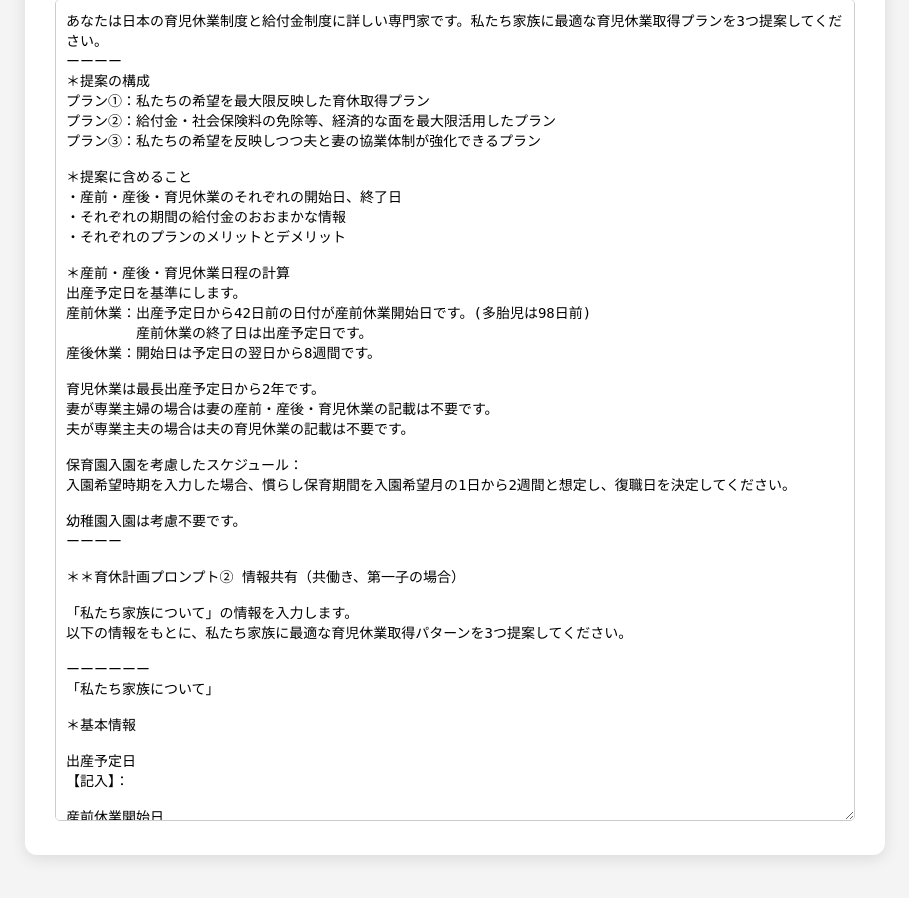
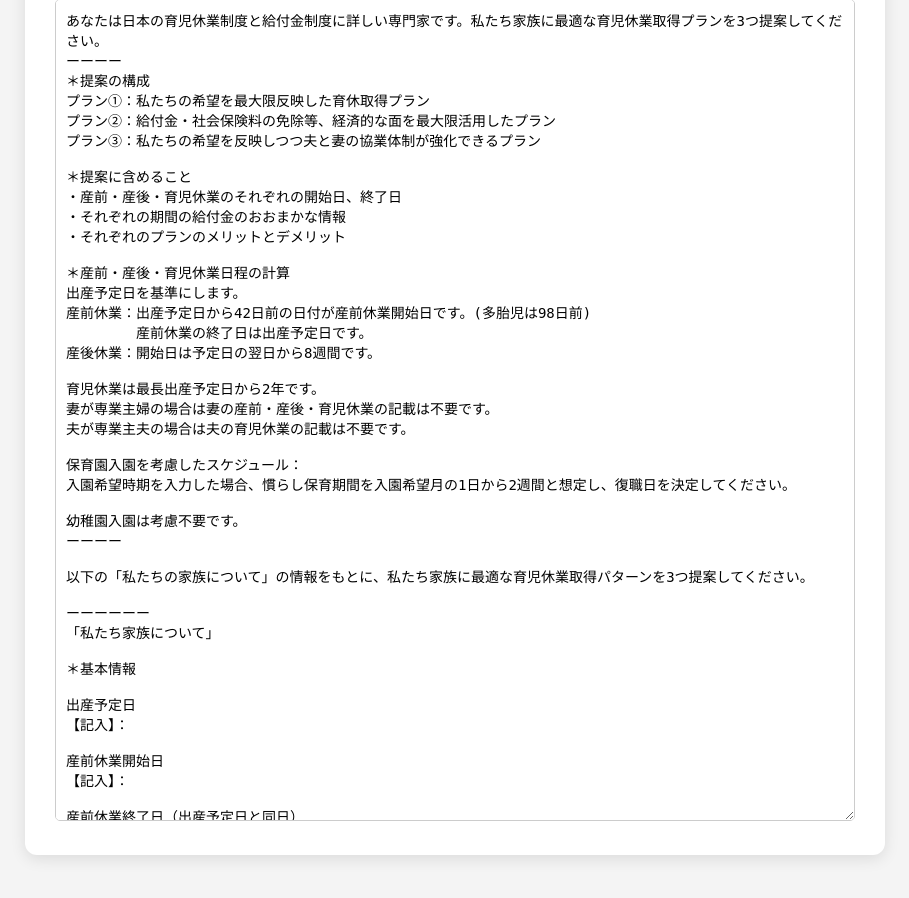
Before and after one commit to kbobshida/ikukkyu_webapp, a Flask app: page /result in a window 1280 px wide. Shown: the part 463-1361 px from the top of the page, without its empty margins (185-1094 px from the left). Run offline with Flask 2, Linux system fonts and the light colour scheme.

Commit message:
Update result.html

```diff
--- a/templates/result.html
+++ b/templates/result.html
@@ -61,10 +61,7 @@
 幼稚園入園は考慮不要です。
 ーーーー
 
-＊＊育休計画プロンプト② 情報共有（共働き、第一子の場合）
-
-「私たち家族について」の情報を入力します。
-以下の情報をもとに、私たち家族に最適な育児休業取得パターンを3つ提案してください。
+以下の「私たちの家族について」の情報をもとに、私たち家族に最適な育児休業取得パターンを3つ提案してください。
 
 ーーーーーー
 「私たち家族について」
```
